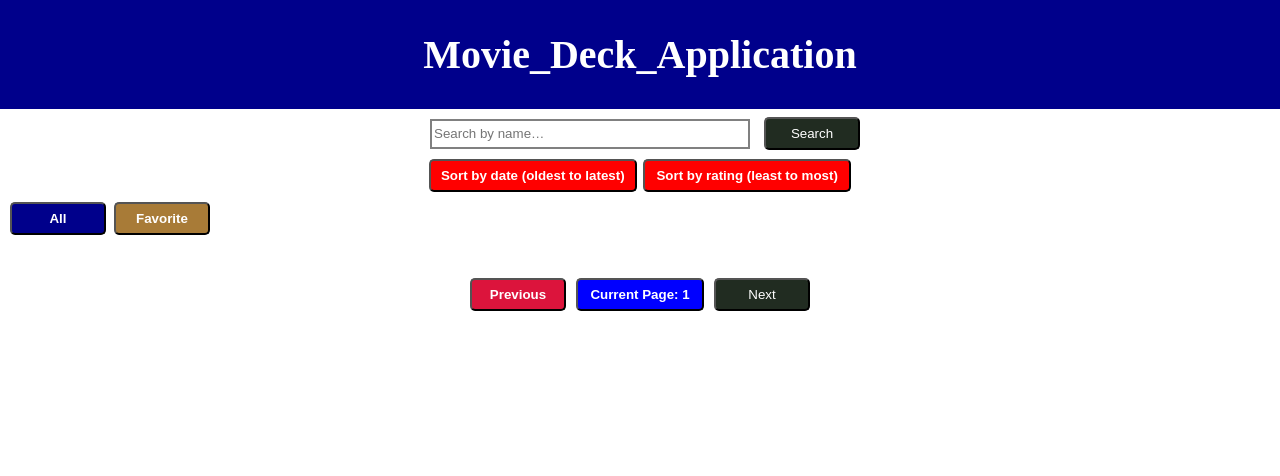
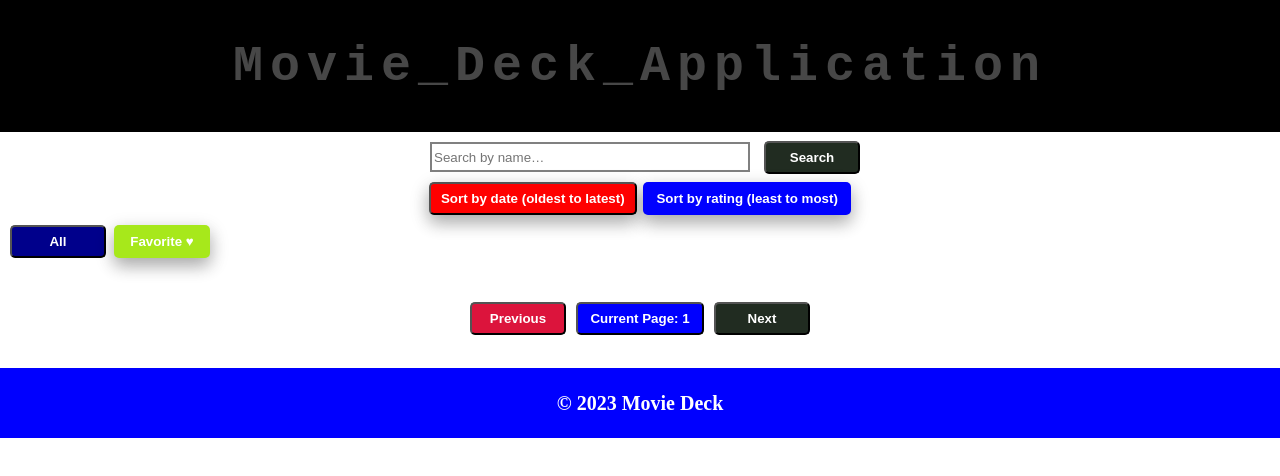
Before and after one commit to sudhanshu735591/Movie-Deck-Project-Buidling---JS-Project-Building-Session-HTML-CSS---In-Cla---mml0nfyci995, a plain HTML site: page index.html in a window 1280 px wide. Drawn offline with Linux system fonts and the light colour scheme; no server answers.

Commit message:
updated code push

```diff
--- a/App.js
+++ b/App.js
@@ -8,26 +8,26 @@ let next = document.getElementById("next");
 let prev = document.getElementById("prev");
 let current = document.getElementById("current");
 
-next.addEventListener("click", ()=>{
-    if(count===100){
-        count=100;
+next.addEventListener("click", () => {
+    if (count === 100) {
+        count = 100;
     }
-    else{
+    else {
         count++;
-        imagebox.innerHTML ="";
+        imagebox.innerHTML = "";
         console.log("count is", count);
         fetchApi();
         current.textContent = `Current Page: ${count}`;
     }
 })
 
-prev.addEventListener("click", ()=>{
-    if(count<2){
+prev.addEventListener("click", () => {
+    if (count < 2) {
         count = 1;
     }
-    else{
+    else {
         count--;
-        imagebox.innerHTML ="";
+        imagebox.innerHTML = "";
         console.log("count is", count);
         fetchApi();
         current.textContent = `Current Page: ${count}`;
@@ -38,9 +38,8 @@ prev.addEventListener("click", ()=>{
 let arr = [];
 let filterData;
 
-async function fetchApi(){
+async function fetchApi() {
     let api = `https://api.themoviedb.org/3/movie/top_rated?api_key=f531333d637d0c44abc85b3e74db2186&language=en-US&page=${count}`;
-
     const data = await fetch(api);
     let res = await data.json();
     arr = res?.results;
@@ -51,7 +50,7 @@ async function fetchApi(){
 
 fetchApi();
 
-function render(res){
+function render(res) {
     res?.results.forEach((value) => {
         const imageUrl = `https://image.tmdb.org/t/p/w500/${value.backdrop_path}`;
         imagebox.innerHTML +=
@@ -75,23 +74,23 @@ function render(res){
 
 let favArr = [];
 
-function addToFavourate(value){
-    filterData = arr.filter((val)=>val.id===value);
-    filterData.forEach((val)=>{
+function addToFavourate(value) {
+    filterData = arr.filter((val) => val.id === value);
+    filterData.forEach((val) => {
         favArr = [...favArr, val];
     })
 }
 
 
 
-imagebox.addEventListener("click", (e)=>{
-    if(e.target.classList.contains('fa-heart-o')){
+imagebox.addEventListener("click", (e) => {
+    if (e.target.classList.contains('fa-heart-o')) {
         e.target.classList.remove('fa-heart-o');;
         e.target.classList.add('fa-solid');
         e.target.classList.add("fa-heart");
     }
 
-    else{
+    else {
         e.target.classList.remove('fa-solid');
         e.target.classList.remove("fa-heart");
         e.target.classList.add('fa-heart-o');;
@@ -102,27 +101,42 @@ imagebox.addEventListener("click", (e)=>{
 
 let sortByRating = document.getElementById("sortByRating");
 
-sortByRating.addEventListener("click", async ()=>{
-    imagebox.innerHTML ="";
+sortByRating.addEventListener("click", async () => {
+    imagebox.innerHTML = "";
     let api = `https://api.themoviedb.org/3/movie/top_rated?api_key=f531333d637d0c44abc85b3e74db2186&language=en-US&page=${count}`;
     let data = await fetch(api);
     let res = await data.json();
 
-    res.results.sort((a,b)=>{
-        return a.vote_average-b.vote_average;
+    res.results.sort((a, b) => {
+        return a.vote_average - b.vote_average;
     })
     render(res);
 });
 
+let sortByDate = document.getElementById("sortByDate");
 
+sortByDate.addEventListener("click", async () => {
+    console.log("--click");
+    imagebox.innerHTML = "";
+    let api = `https://api.themoviedb.org/3/movie/top_rated?api_key=f531333d637d0c44abc85b3e74db2186&language=en-US&page=${count}`;
+    let data = await fetch(api);
+    let res = await data.json();
+
+    res.results.sort((a, b) => {
+        console.log(a.release_date);
+        return new Date(a.release_date) - new Date(b.release_date);
+    })
+
+    render(res);
+})
 
 
 let favorite = document.getElementById("favorite");
 
-favorite.addEventListener("click", (value)=>{
-    imagebox.innerHTML ="";
+favorite.addEventListener("click", (value) => {
+    imagebox.innerHTML = "";
 
-   favArr.forEach((value)=>{
+    favArr.forEach((value) => {
         const imageUrl = `https://image.tmdb.org/t/p/w500/${value.backdrop_path}`;
 
         imagebox.innerHTML +=
@@ -142,28 +156,39 @@ favorite.addEventListener("click", (value)=>{
 })
 
 
+
+function allData(){
     let all = document.getElementById("all");
-
-all.addEventListener("click", ()=>{
+    all.addEventListener("click", () => {
         fetchApi();
     })
+}
+
+
+allData();
+
 
 
 
 
 let search = document.getElementById("search");
-let filterSearch ;
+let filterSearch;
 
-search.addEventListener("click", async()=>{
+search.addEventListener("click", async () => {
     let inputbox = document.getElementById("inputbox");
     console.log(arr);
-    filterSearch = arr.filter((val)=>val.original_title.toUpperCase().includes(inputbox.value.toUpperCase()));
+    filterSearch = arr.filter((val) => val.original_title.toUpperCase().includes(inputbox.value.toUpperCase()));
     console.log("filterSearch", filterSearch);
+
+    if(filterSearch.length===0){
+        alert("No data found");
+        return;
+    }
 
 
     imagebox.innerHTML = "";
 
-    filterSearch.forEach((value)=>{
+    filterSearch.forEach((value) => {
         const imageUrl = `https://image.tmdb.org/t/p/w500/${value.backdrop_path}`;
 
         imagebox.innerHTML +=
@@ -181,5 +206,4 @@ search.addEventListener("click", async()=>{
         </div>`
 
     })
-
 })
--- a/index.html
+++ b/index.html
@@ -11,7 +11,7 @@
 </head>
 <body>
     <div class="container">
-        <h1>Movie_Deck_Application</h1>
+        <h1><span>Movie_</span>Deck_<span>Application</span></h1>
     </div>
 
     <div class="searchBox">
@@ -22,14 +22,19 @@
     </div>
 
     <div class="sortBox">
-        <button class="sortByDate">Sort by date (oldest to latest)</button>
+        <button class="sortByDate" id="sortByDate">Sort by date (oldest to latest)</button>
         <button class="sortByRating" id="sortByRating">Sort by rating (least to most)</button>
     </div>
 
     <div class="tab">
         <button class="all font" id="all">All</button>
-        <button class="favorite font" id="favorite">Favorite</button>
+        <button class="favorite font" id="favorite">Favorite ♥</button>
     </div>
+
+
+
+    <div class="imagebox" id="imagebox"></div>
+
     <div class="page">
         <button class="prev" id="prev">Previous</button>
         <button class="current" id="current">Current Page: 1</button>
@@ -37,10 +42,9 @@
     </div>
 
 
-    <div class="imagebox" id="imagebox"></div>
-
-
-
+    <div class="footer">
+        <div class="footerText">© 2023 Movie Deck</div>
+    </div>
 
     <script src="./App.js"></script>
 </body>
--- a/styles.css
+++ b/styles.css
@@ -8,9 +8,35 @@ body{
     box-sizing: border-box;
 }
 
+h1 {
+    color: hsl(0, 0%, 28%);
+    font-size: 50px;
+    font-weight: bold;
+    font-family: monospace;
+    letter-spacing: 7px;
+    cursor: pointer;
+}
+
+h1 span {
+    transition: 0.5s ease-out;
+}
+
+h1:hover span:nth-child(1) {
+    margin-right: 5px;
+}
+
+h1:hover span:nth-child(2) {
+    margin-left: 30px;
+}
+
+h1:hover span {
+    color: #fff;
+    text-shadow: 0 0 10px #fff, 0 0 20px #fff, 0 0 40px #fff;
+}
+
 
 .container{
-    background-color: darkblue;
+    background-color: black;
     padding: 4px;
     color:  white;
     font-size: 1.25rem;
@@ -22,7 +48,6 @@ body{
     flex-direction: column;
     flex-wrap: wrap;
     align-items: center;
-
 }
 
 .inputbox{
@@ -39,6 +64,7 @@ button{
     background: rgb(33, 44, 33);
     color: white;
     cursor: pointer;
+    font-weight: bold;
 }
 
 .sortBox{
@@ -52,12 +78,15 @@ button{
     width: 13rem;
     background: red;
     font-weight: bold;
+    box-shadow: 0 8px 16px 0 rgba(0,0,0,0.2), 0 6px 20px 0 rgba(0,0,0,0.19);
 }
 
 .sortByRating{
     width: 13rem;
-    background: red;
+    background: blue;
+    border: none;
     font-weight: bold;
+    box-shadow: 0 8px 16px 0 rgba(0,0,0,0.2), 0 6px 20px 0 rgba(0,0,0,0.19);
 }
 
 .font{
@@ -72,7 +101,9 @@ button{
 }
 
 .favorite{
-    background-color: rgb(168, 123, 55);
+    background-color: rgb(167, 232, 27);
+    border: none;
+    box-shadow: 0 8px 16px 0 rgba(0,0,0,0.2), 0 6px 20px 0 rgba(0,0,0,0.19);
 }
 
 .imagebox{
@@ -142,3 +173,20 @@ h5{
 .all{
     background-color: darkblue;
 }
+
+.footer{
+    display: flex;
+    justify-content: center;
+    align-items: center;
+    background-color: blue;
+    color: white;
+    height: 70px;
+    font-size: 20px;
+    font-weight: bold;
+}
+
+@media screen and (max-width: 856px) {
+    h1 {
+        font-size: 16px;
+    }
+}
```
Lines whose indentation alone changed are shown as unchanged.
